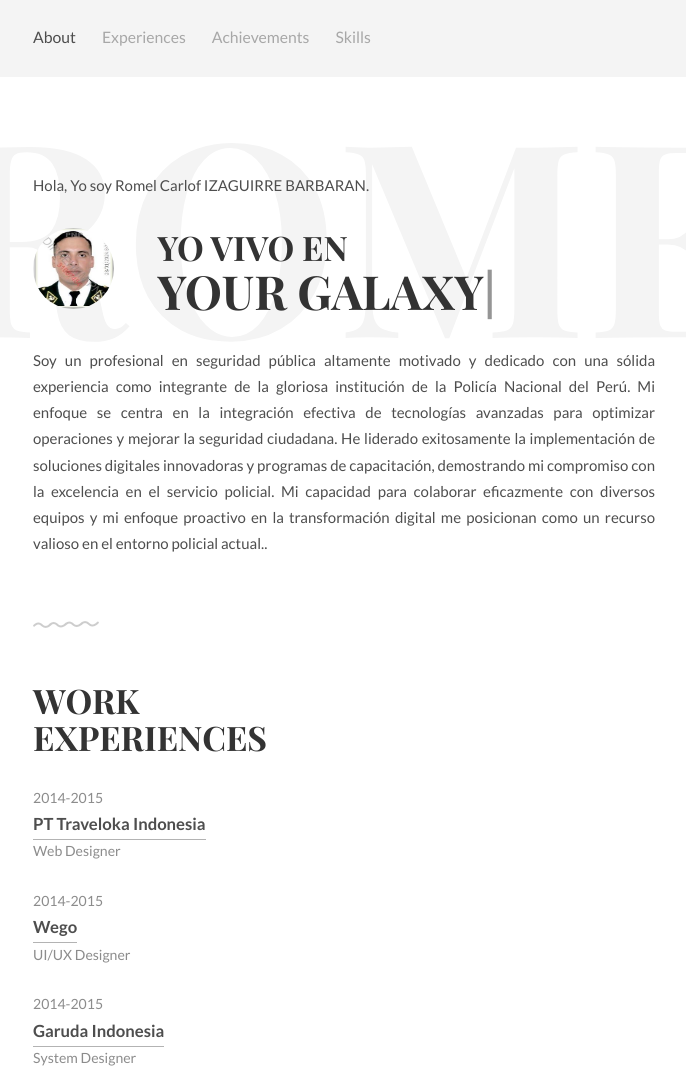
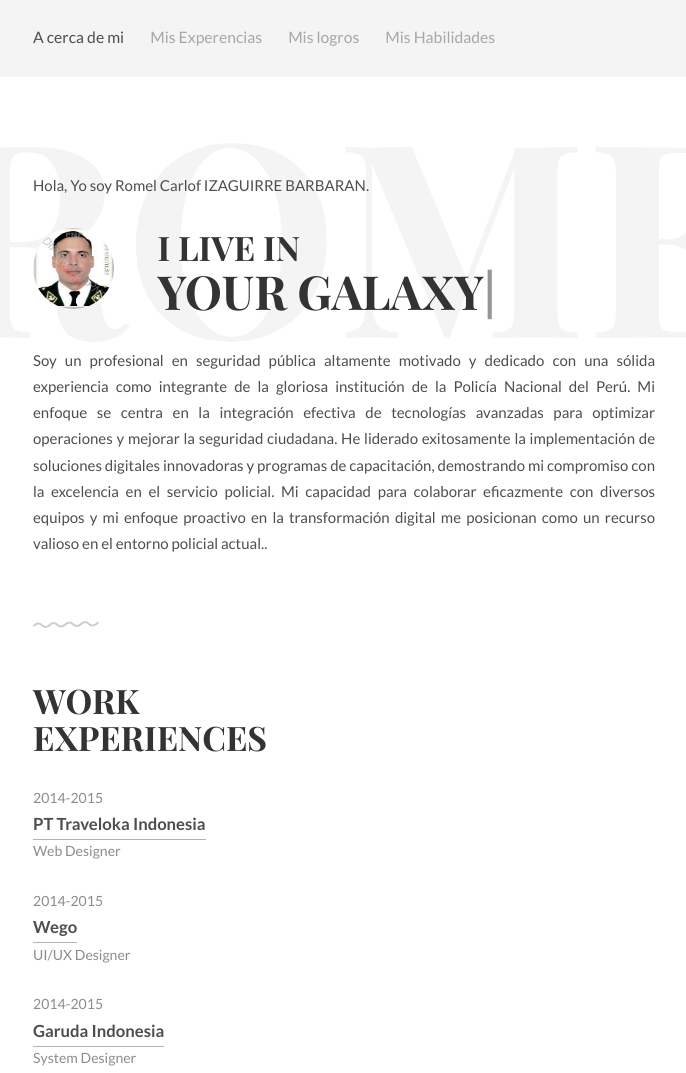
Before and after one commit to RomelCarlof/RomelCarlof.github.io, a plain HTML site: page index.html in a window 1280 px wide. Shown: the top 1073 px of the page, without its empty margins (296-982 px from the left). Drawn offline with Linux system fonts and the light colour scheme.

Commit message:
modificación

```diff
--- a/index.html
+++ b/index.html
@@ -30,10 +30,10 @@
 				</div>
 			    <nav id="navbar-1" class="navbar item-nav">
 				    <ul>
-				        <li class="active"><a href="#about">About</a></li>
-				        <li><a href="#experiences">Experiences</a></li>
-				        <li><a href="#achievements">Achievements</a></li>
-				        <li><a href="#skills">Skills</a></li>
+				        <li class="active"><a href="#about">A cerca de mi</a></li>
+				        <li><a href="#experiences">Mis Experencias</a></li>
+				        <li><a href="#achievements">Mis logros</a></li>
+				        <li><a href="#skills">Mis Habilidades</a></li>
 				    </ul>
 				</nav>
 			</header>
@@ -49,7 +49,7 @@
 					<img src="img/ava.jpg" alt="Avatar">
 				</div>
 				<div class="unit-80">
-					<h1>Yo vivo en<br><span id="typed"></span></h1>
+					<h1>I live in<br><span id="typed"></span></h1>
 				</div>
 				<p>
 					<p align="justify">Soy un profesional en seguridad pública altamente motivado y dedicado con una sólida experiencia como integrante de la gloriosa institución de la Policía Nacional del Perú. Mi enfoque se centra en la integración efectiva de tecnologías avanzadas para optimizar operaciones y mejorar la seguridad ciudadana. He liderado exitosamente la implementación de soluciones digitales innovadoras y programas de capacitación, demostrando mi compromiso con la excelencia en el servicio policial. Mi capacidad para colaborar eficazmente con diversos equipos y mi enfoque proactivo en la transformación digital me posicionan como un recurso valioso en el entorno policial actual..</p>
```
